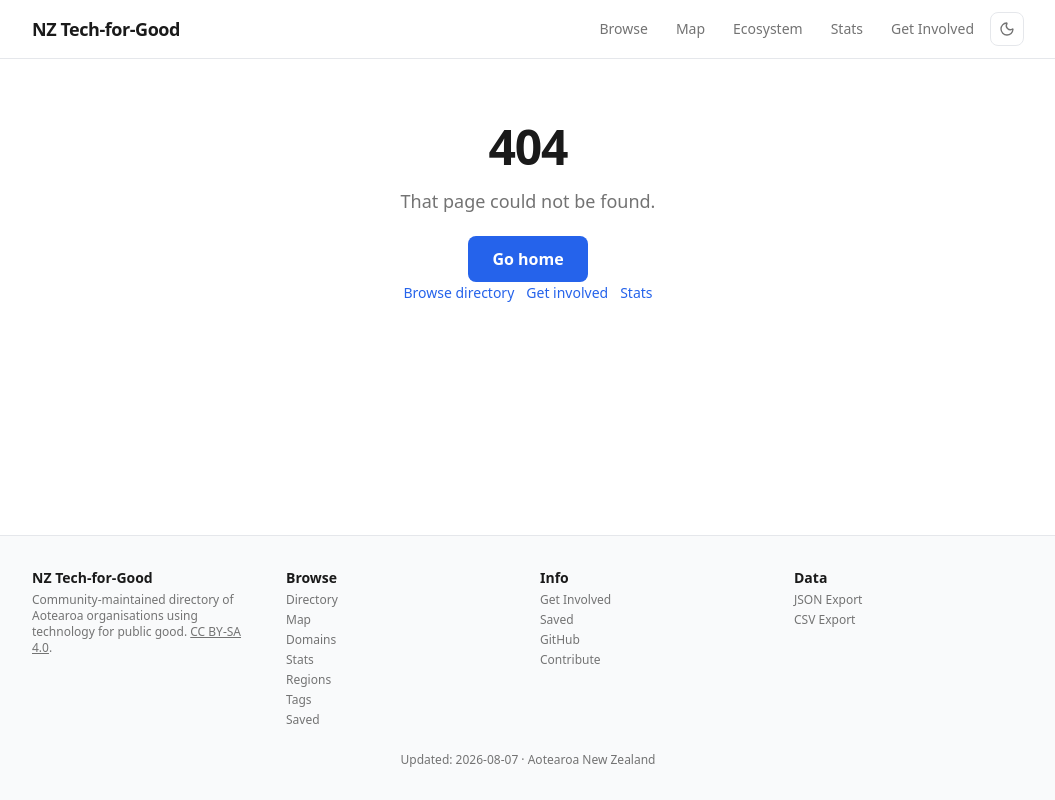
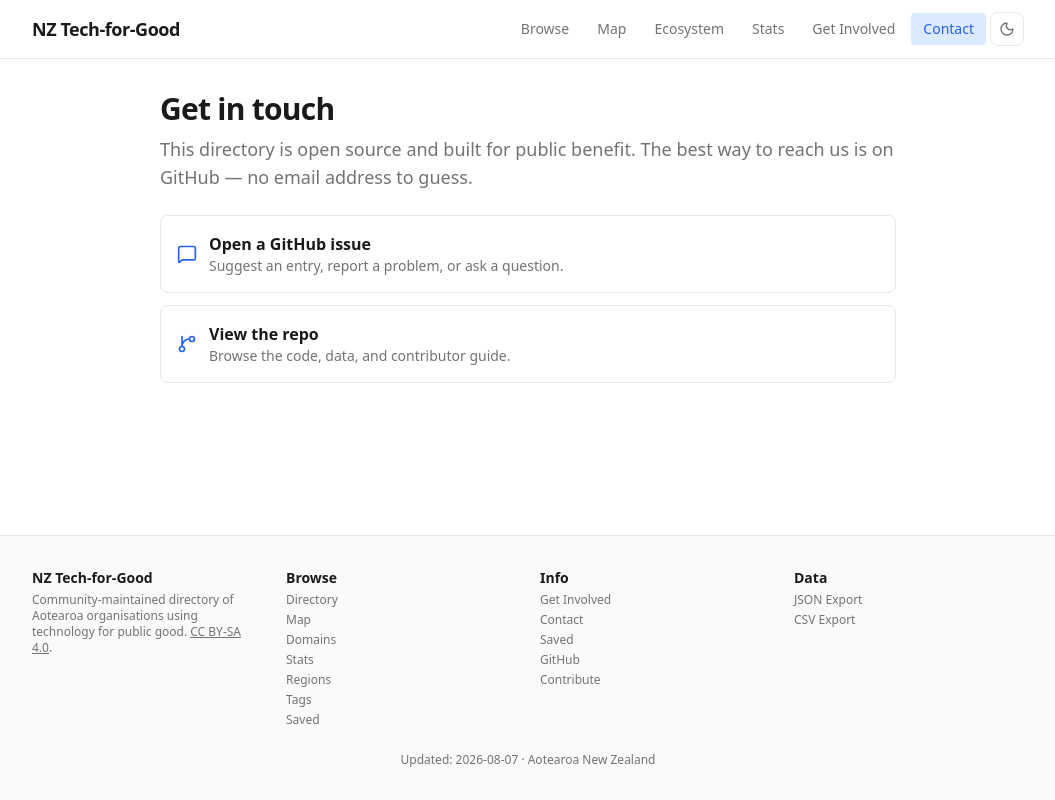
Before and after one commit to olitreadwell/nz-tech-for-good, a Next.js app in the folder apps/web/: page /contact in a window 1280 px wide. Before the commit this address had no page. Shown: the whole page, without its empty margins (112-1167 px from the left). Built offline with nearby package versions, Linux system fonts and the light colour scheme.

Commit message:
feat: add contact page (#107)

```diff
--- /dev/null
+++ b/apps/web/src/app/contact/page.tsx
@@ -0,0 +1,44 @@
+import { GitBranch, MessageSquare } from "lucide-react";
+
+export default function ContactPage() {
+  return (
+    <main className="mx-auto max-w-3xl px-4 py-8">
+      <h1 className="text-3xl font-extrabold tracking-tight">Get in touch</h1>
+      <p className="mt-2 text-lg text-text-muted">
+        This directory is open source and built for public benefit. The best way
+        to reach us is on GitHub — no email address to guess.
+      </p>
+
+      <div className="mt-6 space-y-3">
+        <a
+          href="https://github.com/olitreadwell/nz-tech-for-good/issues/new/choose"
+          target="_blank"
+          rel="noopener noreferrer"
+          className="flex items-center gap-3 rounded-lg border border-border p-4 hover:bg-surface-alt"
+        >
+          <MessageSquare className="h-5 w-5 flex-shrink-0 text-brand" />
+          <div>
+            <div className="font-semibold">Open a GitHub issue</div>
+            <p className="text-sm text-text-muted">
+              Suggest an entry, report a problem, or ask a question.
+            </p>
+          </div>
+        </a>
+        <a
+          href="https://github.com/olitreadwell/nz-tech-for-good"
+          target="_blank"
+          rel="noopener noreferrer"
+          className="flex items-center gap-3 rounded-lg border border-border p-4 hover:bg-surface-alt"
+        >
+          <GitBranch className="h-5 w-5 flex-shrink-0 text-brand" />
+          <div>
+            <div className="font-semibold">View the repo</div>
+            <p className="text-sm text-text-muted">
+              Browse the code, data, and contributor guide.
+            </p>
+          </div>
+        </a>
+      </div>
+    </main>
+  );
+}
--- a/apps/web/src/app/sitemap.xml/route.ts
+++ b/apps/web/src/app/sitemap.xml/route.ts
@@ -12,6 +12,7 @@
     `<url><loc>${base}/map</loc><priority>0.8</priority></url>`,
     `<url><loc>${base}/stats</loc><priority>0.7</priority></url>`,
     `<url><loc>${base}/get-involved</loc><priority>0.8</priority></url>`,
+    `<url><loc>${base}/contact</loc><priority>0.7</priority></url>`,
     `<url><loc>${base}/domains</loc><priority>0.7</priority></url>`,
     ...domains.map(
       (d) =>
--- a/apps/web/src/components/Footer.tsx
+++ b/apps/web/src/components/Footer.tsx
@@ -82,6 +82,14 @@
                 </Link>
               </li>
               <li>
+                <Link
+                  href="/contact"
+                  className="text-text-muted hover:text-text"
+                >
+                  Contact
+                </Link>
+              </li>
+              <li>
                 <Link href="/saved" className="text-text-muted hover:text-text">
                   Saved
                 </Link>
--- a/apps/web/src/components/Header.tsx
+++ b/apps/web/src/components/Header.tsx
@@ -11,6 +11,7 @@
   { href: "/ecosystem", label: "Ecosystem" },
   { href: "/stats", label: "Stats" },
   { href: "/get-involved", label: "Get Involved" },
+  { href: "/contact", label: "Contact" },
 ];
 
 export function Header() {
```
Also changed, not shown: 2 other files (tests, documents, lock files or other folders).
